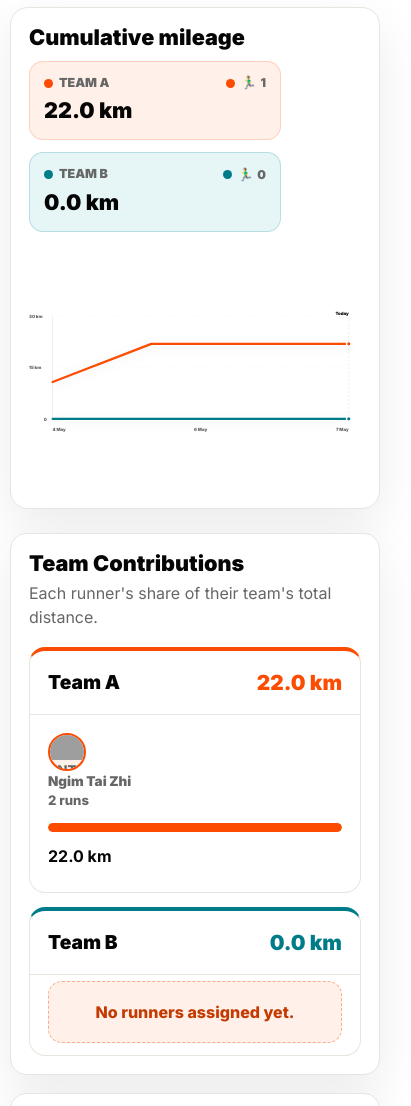
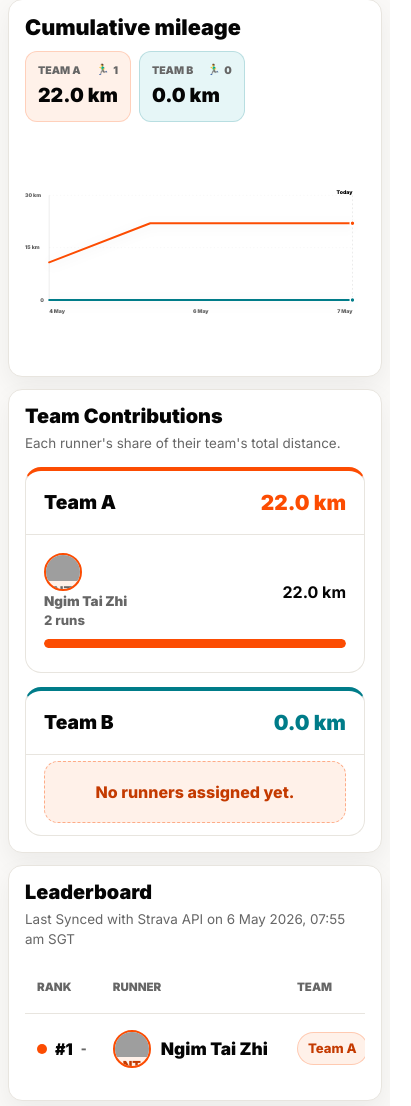
Before and after one commit to breadlover97/running-challenge, a plain HTML site: page index.html in a window 390 px wide. Shown: the part 142-1248 px from the top of the page, 411 px wide, since content can reach past the window. Drawn offline with Linux system fonts and the light colour scheme; grey boxes are pictures that could not be loaded.

Commit message:
Polish mobile dashboard layout

```diff
--- a/index.html
+++ b/index.html
@@ -105,7 +105,7 @@
     </main>
 
     <footer class="site-footer">
-      <span>2026 Run Challenge dashboard</span>
+      <span>2026 Run Challenge Dashboard</span>
       <span><a href="https://www.strava.com/" target="_blank" rel="noreferrer">Powered by Strava API</a></span>
     </footer>
 
--- a/styles.css
+++ b/styles.css
@@ -351,15 +351,8 @@ main {
 }
 
 .team-chart-metric span::before {
-  width: 9px;
-  height: 9px;
-  border-radius: 50%;
-  background: var(--team-a);
-  content: "";
-}
-
-.team-chart-metric.team-b span::before {
-  background: var(--team-b);
+  display: none;
+  content: none;
 }
 
 .team-chart-metric strong {
@@ -1320,8 +1313,18 @@ code {
 }
 
 @media (max-width: 640px) {
+  html,
   body {
-    background: #fff;
+    max-width: 100%;
+    overflow-x: hidden;
+  }
+
+  body {
+    background: #faf9f7;
+  }
+
+  html {
+    scroll-padding-top: 126px;
   }
 
   .top-nav {
@@ -1365,6 +1368,23 @@ code {
     white-space: nowrap;
   }
 
+  .nav-tabs {
+    width: 100%;
+    padding: 4px;
+    border-radius: 14px;
+    scrollbar-width: none;
+  }
+
+  .nav-tabs::-webkit-scrollbar {
+    display: none;
+  }
+
+  .nav-tabs a {
+    min-height: 30px;
+    padding: 6px 10px;
+    font-size: 0.72rem;
+  }
+
   h1 {
     font-size: clamp(2.4rem, 13vw, 3.7rem);
   }
@@ -1379,24 +1399,83 @@ code {
   }
 
   main {
-    width: min(100% - 20px, 1180px);
-    margin-top: 14px;
+    width: min(100% - 16px, 1180px);
+    margin-top: 10px;
   }
 
   .team-summary {
     grid-template-columns: 1fr;
+    margin-bottom: 12px;
   }
 
   .chart-card-head {
     display: grid;
+    gap: 12px;
   }
 
   .team-chart-metrics {
-    justify-content: start;
+    display: grid;
+    grid-template-columns: repeat(2, minmax(0, 1fr));
+    gap: 8px;
+    width: 100%;
+    max-width: none;
+    justify-content: stretch;
   }
 
   .team-chart-metric {
-    min-width: min(252px, 100%);
+    min-width: 0;
+    gap: 7px;
+    padding: 11px 12px;
+    border-radius: 12px;
+  }
+
+  .team-chart-metric-head {
+    display: flex;
+    gap: 8px;
+    align-items: center;
+    justify-content: space-between;
+  }
+
+  .team-chart-metric span {
+    min-width: 0;
+    font-size: 0.66rem;
+    white-space: nowrap;
+  }
+
+  .team-chart-metric-head small {
+    flex: 0 0 auto;
+    font-size: 0.66rem;
+  }
+
+  .team-card .team-chart-metric strong {
+    font-size: 1.22rem;
+  }
+
+  .team-chart svg {
+    height: 210px;
+  }
+
+  .chart-label,
+  .chart-today-label {
+    font-size: 0.72rem;
+  }
+
+  .chart-line {
+    stroke-width: 4.4;
+  }
+
+  .chart-tooltip {
+    min-width: 136px;
+    padding: 8px 10px;
+    border-radius: 10px;
+  }
+
+  .chart-tooltip span {
+    font-size: 0.76rem;
+  }
+
+  .chart-tooltip strong {
+    font-size: 0.9rem;
   }
 
   .insights-grid {
@@ -1413,102 +1492,47 @@ code {
   }
 
   .team-card {
-    min-height: 286px;
-  }
-
+    min-height: 0;
+    padding: 16px;
+  }
+
+  .team-card,
   .panel,
   .info-section {
-    border-radius: 16px;
-    padding: 18px;
-  }
-
-  .leaderboard-table {
-    min-width: 0;
-  }
-
-  .leaderboard-table thead {
-    display: none;
-  }
-
-  .leaderboard-table,
-  .leaderboard-table tbody,
-  .leaderboard-table tr,
-  .leaderboard-table td {
-    display: block;
-    width: 100%;
-  }
-
-  .leaderboard-table tr {
-    padding: 14px 0;
-    border-bottom: 1px solid var(--line);
-  }
-
-  .leaderboard-table tr:last-child {
-    border-bottom: 0;
-  }
-
-  .leaderboard-table td {
-    display: flex;
-    justify-content: space-between;
-    gap: 12px;
-    padding: 8px 0;
-    border-bottom: 0;
-    text-align: right;
-  }
-
-  .leaderboard-table td::before {
-    flex: 0 0 auto;
-    color: var(--muted);
-    content: attr(data-label);
-    font-size: 0.72rem;
-    font-weight: 900;
-    text-align: left;
-    text-transform: uppercase;
-  }
-
-  .activity-card summary {
-    align-items: flex-start;
-  }
-
-  .activity-row {
-    grid-template-columns: 1fr;
-    gap: 5px;
-    min-width: 0;
-  }
-
-  .activity-row-header {
-    display: none;
-  }
-
-  .activity-row > span,
-  .activity-row > strong {
-    display: flex;
-    justify-content: space-between;
-    gap: 12px;
-    text-align: right;
-  }
-
-  .activity-row > span::before,
-  .activity-row > strong::before {
-    flex: 0 0 auto;
-    color: var(--muted);
-    content: attr(data-label);
-    font-size: 0.68rem;
-    font-weight: 900;
-    text-align: left;
-    text-transform: uppercase;
+    border-radius: 14px;
+    box-shadow: 0 10px 26px rgba(5, 5, 5, 0.06);
+  }
+
+  .panel,
+  .info-section {
+    margin-top: 12px;
+    padding: 16px;
+  }
+
+  .section-heading {
+    margin-bottom: 14px;
+  }
+
+  .section-heading h2 {
+    font-size: 1.24rem;
+  }
+
+  .section-heading p {
+    font-size: 0.84rem;
   }
 
   .team-runner-row {
-    grid-template-columns: 1fr;
+    grid-template-columns: minmax(0, 1fr) auto;
+    gap: 8px 10px;
+  }
+
+  .team-runner-row .contribution-meter {
+    grid-column: 1 / -1;
+    order: 3;
   }
 
   .runner-identity {
     max-width: 100%;
-  }
-
-  .activity-title {
-    white-space: normal;
   }
 
   .site-footer {
@@ -1516,3 +1540,18 @@ code {
     padding: 24px 18px;
   }
 }
+
+@media (max-width: 380px) {
+  .chart-label,
+  .chart-today-label {
+    font-size: 0.68rem;
+  }
+
+  .chart-tooltip span {
+    font-size: 0.72rem;
+  }
+
+  .chart-tooltip strong {
+    font-size: 0.86rem;
+  }
+}
```
